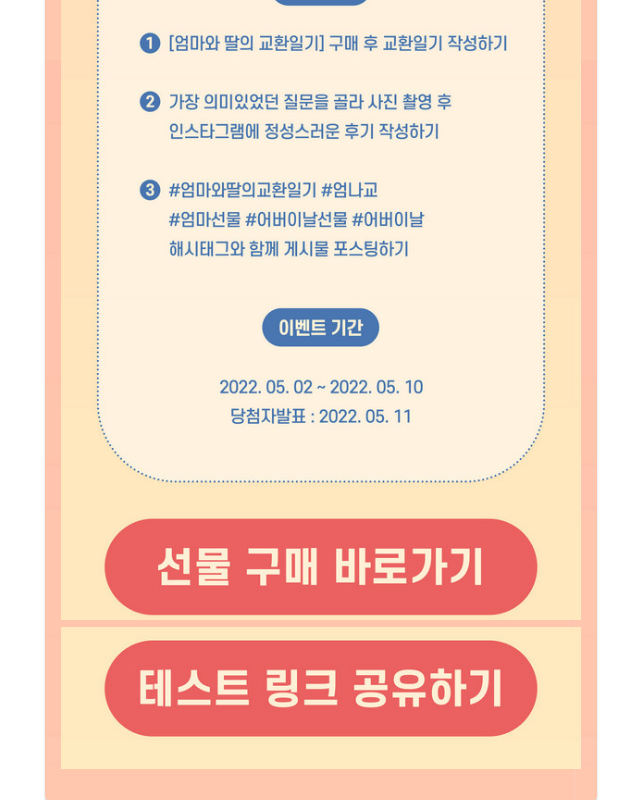
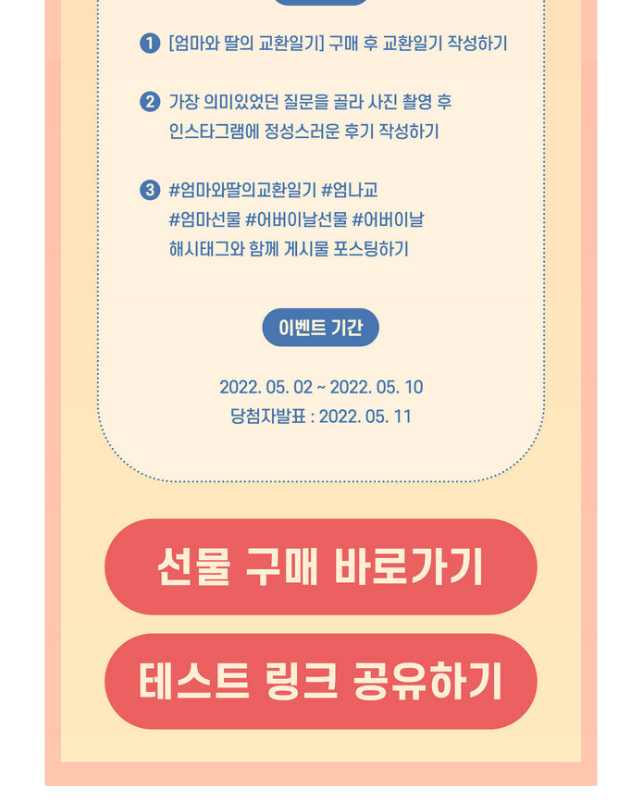
Before and after one commit to tool2000/moonclesurvey, a React (Create React App) app: page /result/1 in a window 1280 px wide. Shown: the part 3840-4640 px from the top of the page, without its empty margins (319-959 px from the left). Built offline with nearby package versions, Linux system fonts and the light colour scheme; what survey-core would draw is missing.

Commit message:
link added8

```diff
--- a/src/resultPage.js
+++ b/src/resultPage.js
@@ -17,6 +17,7 @@ import Container from '@mui/material/Container';
 import { makeStyles } from "@material-ui/core/styles";
 import DetailChart from './detailChart';
 import { Link } from 'react-router-dom';
+import { height } from '@mui/system';
 
 const useStyles = makeStyles({
     buttonStep: {
@@ -64,12 +65,14 @@ function ResultPage() {
                                    [ 엄마와 딸의 교환일기 ]
                                 </Typography> */}
                                 <img src="/result562_img.jpg" width="100%"/>
+                                <div style={{ lineHeight : 0}}>
                                     <a href="http://www.yes24.com/Product/Goods/108943383">
                                         <img src="/gift.jpg" width="100%" height="100%" />
                                     </a>
                                     <a href="http://ec2-15-164-241-83.ap-northeast-2.compute.amazonaws.com:3000">
                                         <img src="/link.jpg" width="100%" height="100%" />
                                     </a>
+                                </div>
 
                             </CardContent>
                         </Card>
```
Lines whose indentation alone changed are shown as unchanged.
